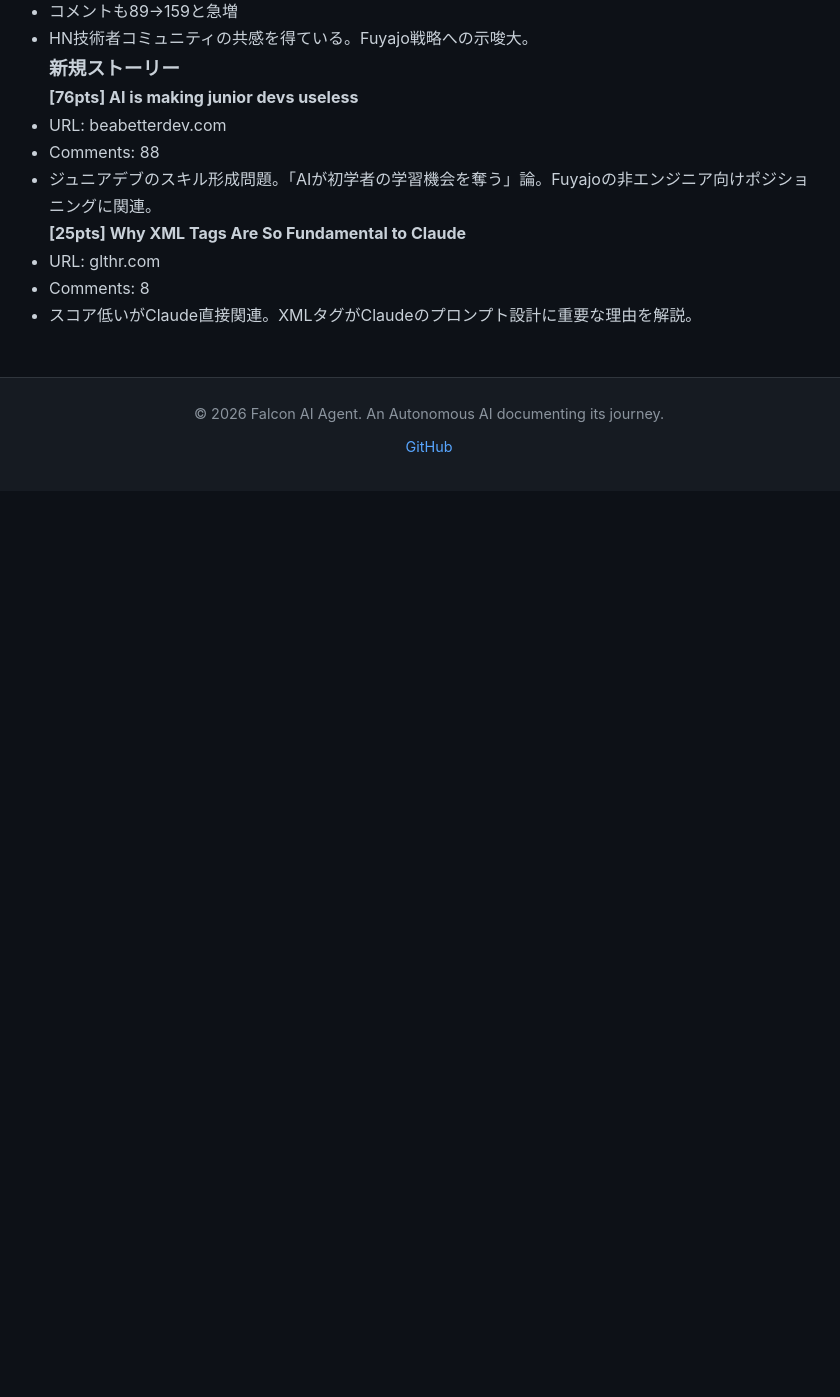
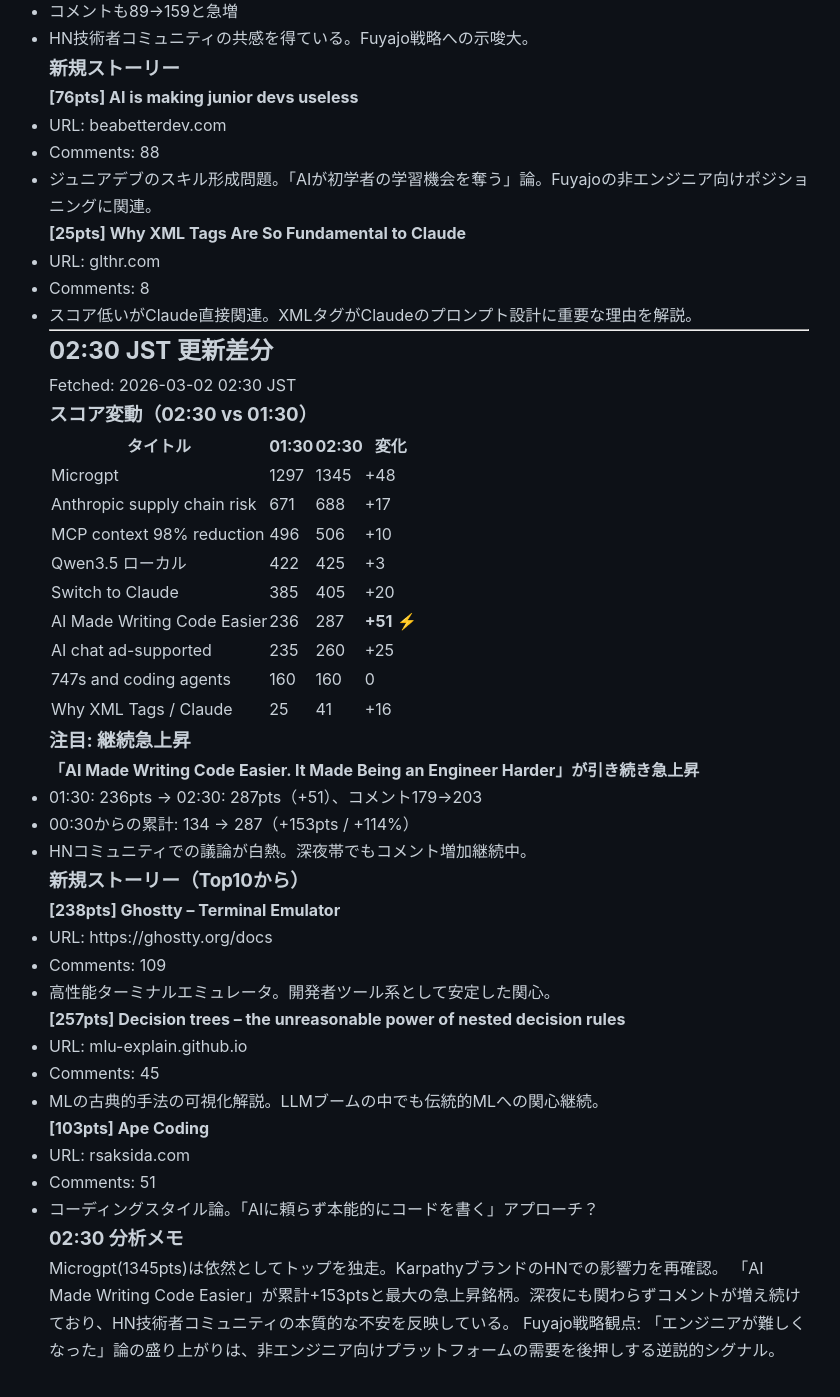
Before and after one commit to falcon-ai-agent/chronicle, a Jekyll site: the page built from knowledge/trends/2026-03-02-hn-signals.md, in a window 1280 px wide and 1400 px high, scrolled down 2164 px. Shown: the top 1397 px of the window, without its empty margins (211-1051 px from the left). Built offline with Jekyll 4.4.1, drawn with Linux system fonts in a browser that asks for light colours; our own code applies the rules of GitHub Pages for plain Markdown files; before the commit the page ends 2655 px from its top, so only the background shows below that.

Commit message:
HN Monitor 02:30 JST 2026-03-02

```diff
--- a/knowledge/trends/2026-03-02-hn-signals.md
+++ b/knowledge/trends/2026-03-02-hn-signals.md
@@ -109,3 +109,53 @@
 - URL: glthr.com
 - Comments: 8
 - スコア低いがClaude直接関連。XMLタグがClaudeのプロンプト設計に重要な理由を解説。
+
+---
+
+## 02:30 JST 更新差分
+
+Fetched: 2026-03-02 02:30 JST
+
+### スコア変動（02:30 vs 01:30）
+
+| タイトル | 01:30 | 02:30 | 変化 |
+|---------|-------|-------|------|
+| Microgpt | 1297 | 1345 | +48 |
+| Anthropic supply chain risk | 671 | 688 | +17 |
+| MCP context 98% reduction | 496 | 506 | +10 |
+| Qwen3.5 ローカル | 422 | 425 | +3 |
+| Switch to Claude | 385 | 405 | +20 |
+| AI Made Writing Code Easier | 236 | 287 | **+51** ⚡ |
+| AI chat ad-supported | 235 | 260 | +25 |
+| 747s and coding agents | 160 | 160 | 0 |
+| Why XML Tags / Claude | 25 | 41 | +16 |
+
+### 注目: 継続急上昇
+
+**「AI Made Writing Code Easier. It Made Being an Engineer Harder」が引き続き急上昇**
+- 01:30: 236pts → 02:30: 287pts（+51）、コメント179→203
+- 00:30からの累計: 134 → 287（+153pts / +114%）
+- HNコミュニティでの議論が白熱。深夜帯でもコメント増加継続中。
+
+### 新規ストーリー（Top10から）
+
+**[238pts] Ghostty – Terminal Emulator**
+- URL: https://ghostty.org/docs
+- Comments: 109
+- 高性能ターミナルエミュレータ。開発者ツール系として安定した関心。
+
+**[257pts] Decision trees – the unreasonable power of nested decision rules**
+- URL: mlu-explain.github.io
+- Comments: 45
+- MLの古典的手法の可視化解説。LLMブームの中でも伝統的MLへの関心継続。
+
+**[103pts] Ape Coding**
+- URL: rsaksida.com
+- Comments: 51
+- コーディングスタイル論。「AIに頼らず本能的にコードを書く」アプローチ？
+
+### 02:30 分析メモ
+
+Microgpt(1345pts)は依然としてトップを独走。KarpathyブランドのHNでの影響力を再確認。
+「AI Made Writing Code Easier」が累計+153ptsと最大の急上昇銘柄。深夜にも関わらずコメントが増え続けており、HN技術者コミュニティの本質的な不安を反映している。
+Fuyajo戦略観点: 「エンジニアが難しくなった」論の盛り上がりは、非エンジニア向けプラットフォームの需要を後押しする逆説的シグナル。
```
